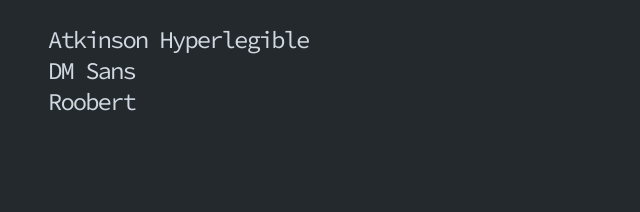
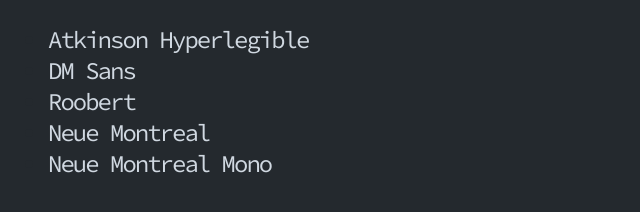
Before and after one commit to er-knight/favourite-fonts, a plain HTML site: page index.html in a window 1280 px wide. Shown: the whole page, without its empty margins (0-640 px from the left). Drawn offline with Linux system fonts and the light colour scheme.

Commit message:
added Neue Montreal and Neue Montreal Mono

```diff
--- a/index.html
+++ b/index.html
@@ -40,6 +40,12 @@
         <li>
             <a href="https://displaay.net/typeface/roobert-collection/roobert">Roobert</a>
         </li>
+        <li>
+            <a href="https://pangrampangram.com/products/neue-montreal">Neue Montreal</a>
+        </li>
+        <li>
+            <a href="https://pangrampangram.com/products/neue-montreal-mono">Neue Montreal Mono</a>
+        </li>
     </ul>
 </body>
 
```
